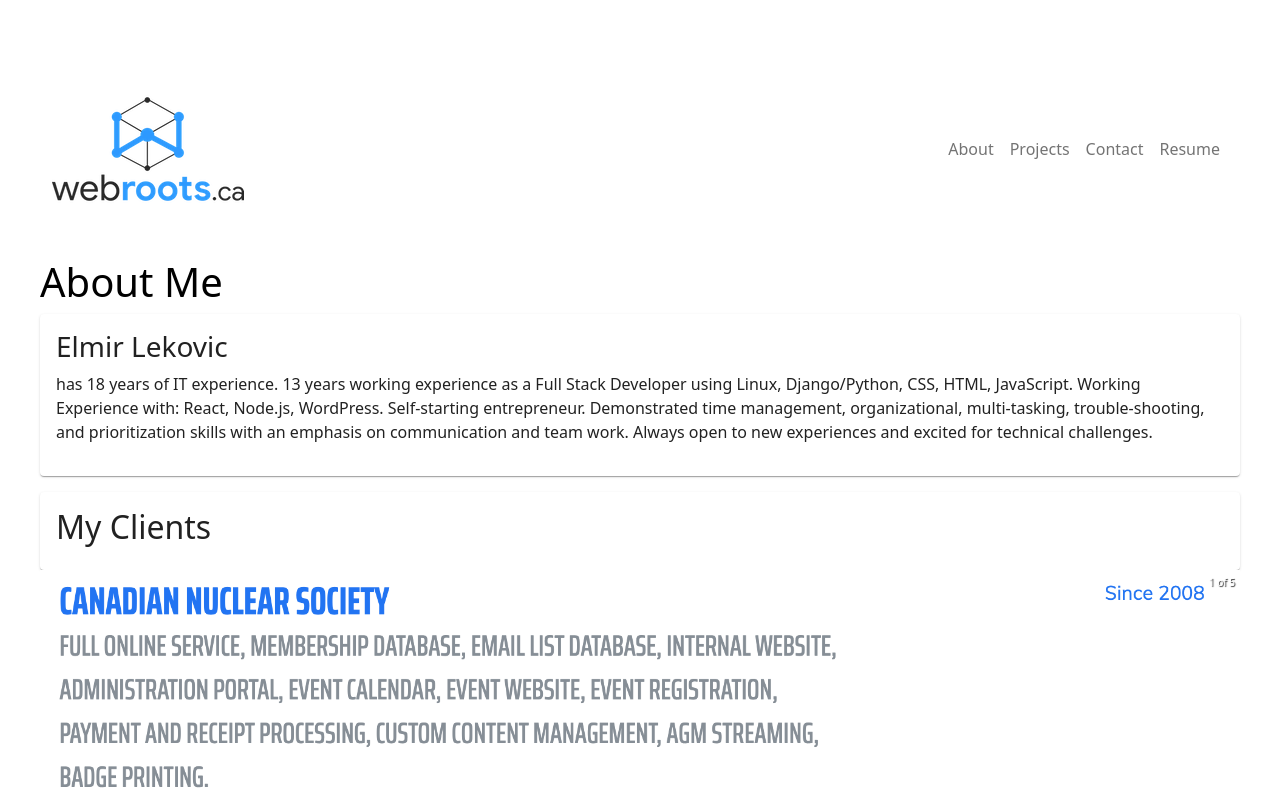
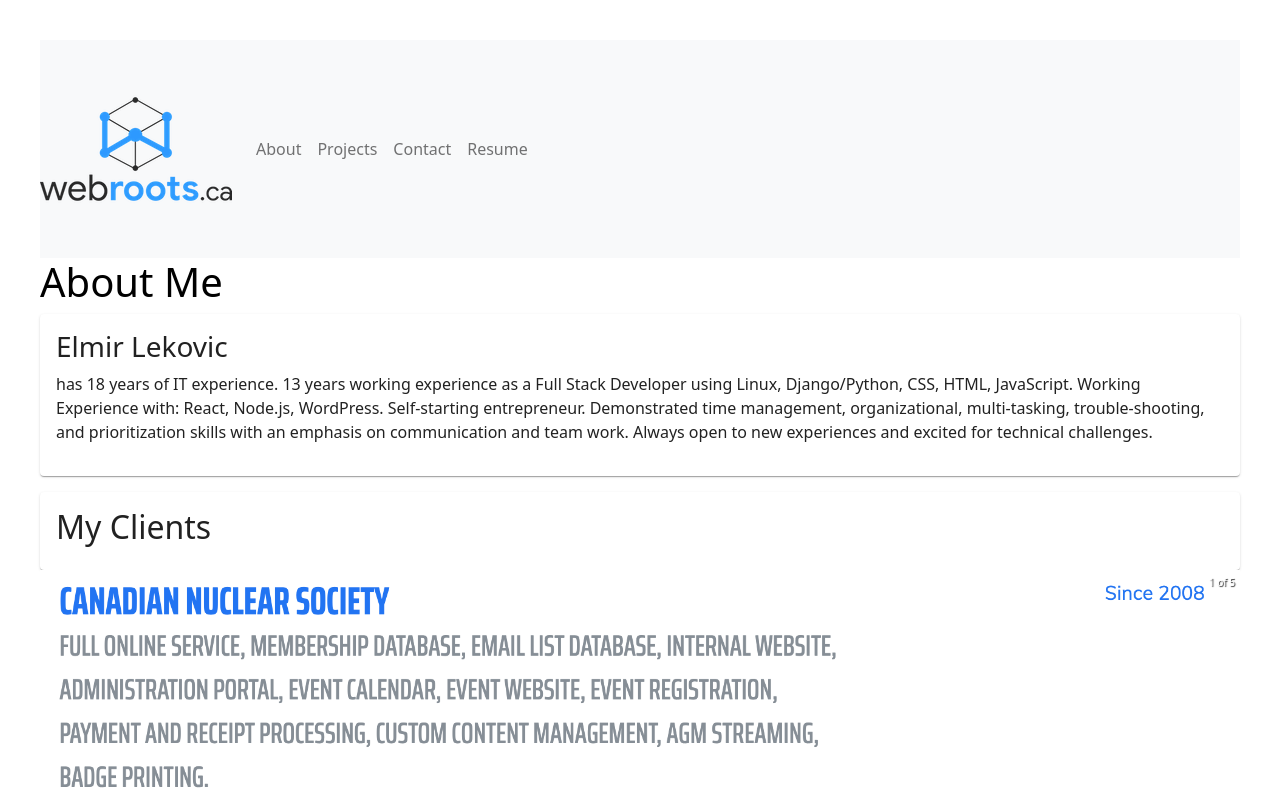
Before and after one commit to elmir123/lekas-profile-react, a React (Create React App) app: page / in a window 1280 px wide. Shown: the top 800 px of the page. Built offline with nearby package versions, Linux system fonts and the light colour scheme.

Commit message:
Fixed the Collapse menu link

```diff
--- a/src/components/Nav.js
+++ b/src/components/Nav.js
@@ -1,35 +1,32 @@
 import React from "react";
 import { Link } from 'react-router-dom';
 import logo from "../assets/imgs/logo192.png";
-import { FontAwesomeIcon } from "@fortawesome/react-fontawesome";
-import { faBars } from "@fortawesome/free-solid-svg-icons";
+// import { FontAwesomeIcon } from "@fortawesome/react-fontawesome";
+// import { faBars } from "@fortawesome/free-solid-svg-icons";
 
+import Navbar from 'react-bootstrap/Navbar'
+import Nav from 'react-bootstrap/Nav'
+// import Container from 'react-bootstrap/Container'
 
-const Navbar = () => {
+const NavbarBar = () => {
     return (
-    <nav className="navbar navbar-expand-lg navbar-light">
-        <div className="container-fluid">
-            <a className="navbar-brand" data-aos="zoom-in" data-aos-offset="0" href="/myportfolio"><img className="logo" src={logo} alt="logo"/></a>
-            <button className="navbar-toggler" type="button" data-bs-toggle="collapse" data-bs-target="#navbarSupportedContent" aria-controls="navbarSupportedContent" aria-expanded="false" aria-label="Toggle navigation">
-                <FontAwesomeIcon icon={faBars} style={{ color: "#e1b32c"}}/>
-            </button>
-            <div className="collapse navbar-collapse" id="navbarSupportedContent" data-aos="zoom-out-left" data-aos-offset="0">
-                <ul className="navbar-nav ms-auto mb-2 mb-lg-0">
-                    <Link className="nav-item" to="/about">
-                        <li className="nav-link">About</li>
-                    </Link>
-                    <Link className="nav-item" to="/projects">
-                        <li className="nav-link">Projects</li>
-                    </Link>
-                    <Link className="nav-item" to="/contact">
-                        <li className="nav-link">Contact</li>
-                    </Link>
-                    <a href="https://my.indeed.com/p/elmirl-f4oghj6" className="nav-item" target="_blank" rel="noopener noreferrer"><li className="nav-link">Resume</li></a>
-                </ul>
-            </div>
-        </div>
-    </nav>
+        <>
+        <Navbar bg="light" expand="lg">
+  <Navbar.Brand as={Link} to="/about"><img className="logo" src={logo} alt="logo"/></Navbar.Brand>
+  <Navbar.Toggle aria-controls="responsive-navbar-nav" />
+  <Navbar.Collapse id="responsive-navbar-nav">
+    <Nav className="ml-auto">
+      <Nav.Link as={Link} to="/about">About</Nav.Link>
+      <Nav.Link as={Link} to="/projects">Projects</Nav.Link>
+      <Nav.Link as={Link} to="/contact">Contact</Nav.Link>
+      <Nav.Link href="https://my.indeed.com/p/elmirl-f4oghj6" target="_blank" rel="noopener noreferrer">Resume</Nav.Link>
+
+    </Nav>
+  </Navbar.Collapse>
+</Navbar>
+        </>
+
     )
 }
 
-export default Navbar
+export default NavbarBar
```
